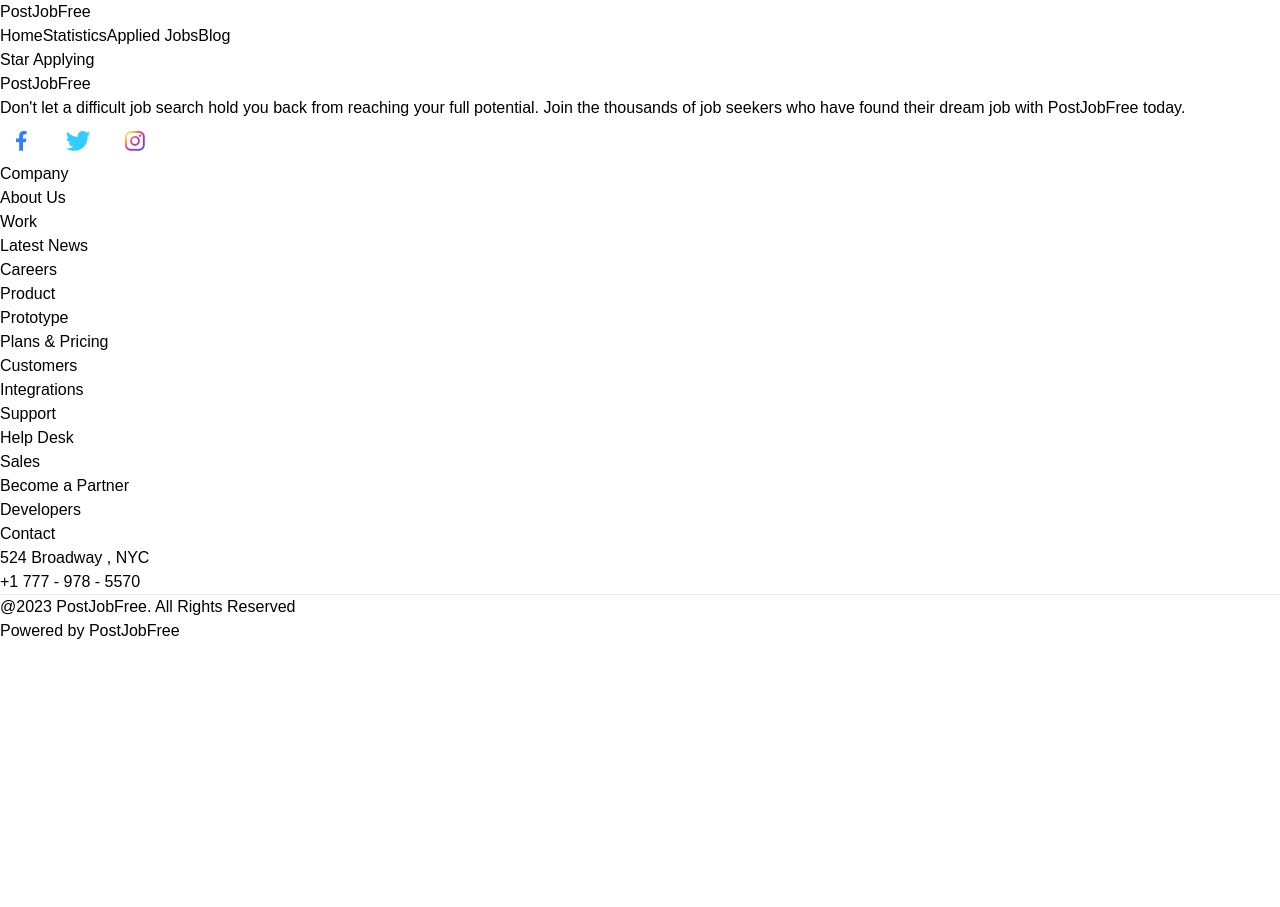
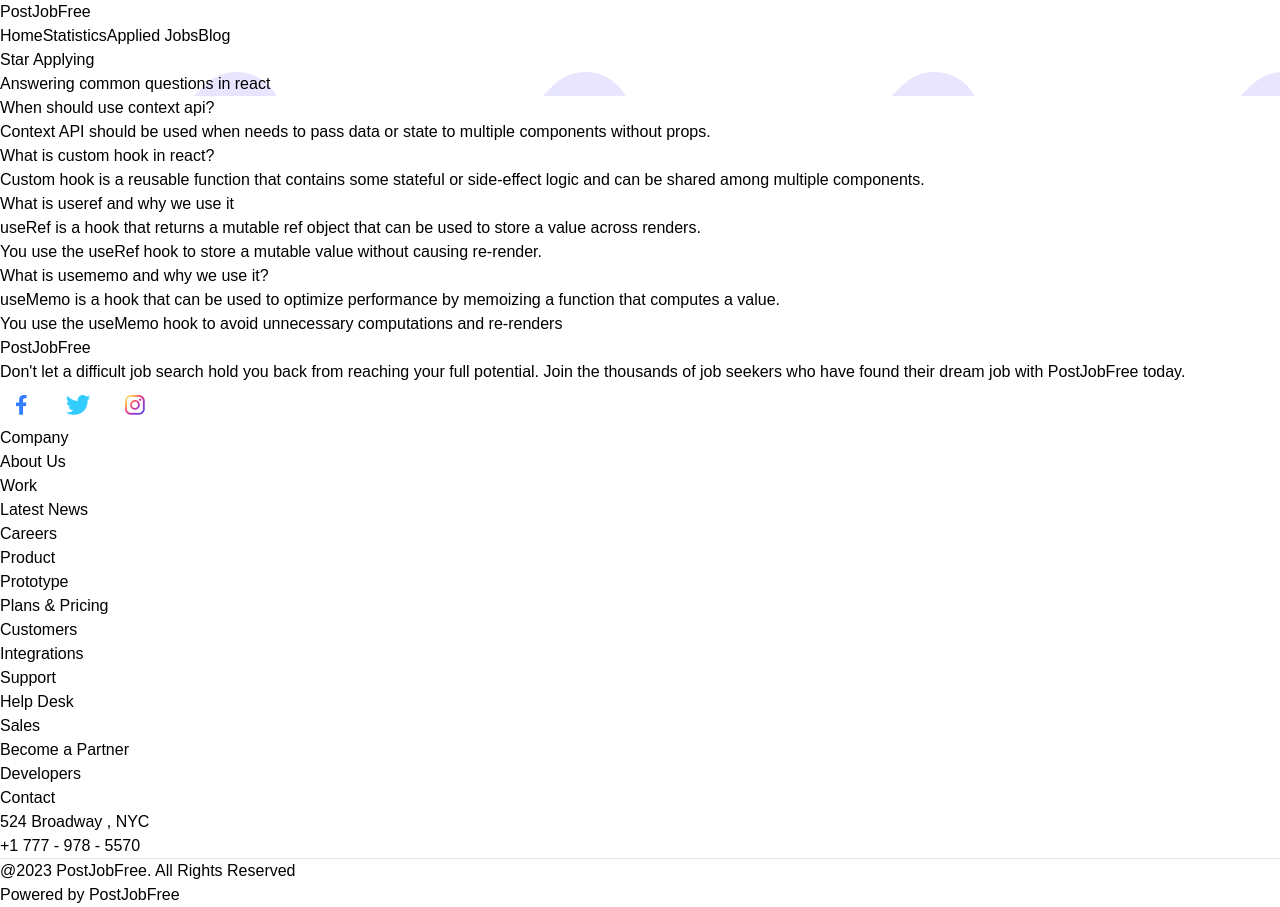
Before and after one commit to nayem-upo/post-job-free-project, a React (Vite) app: page /blog in a window 1280 px wide. Before the commit the page ends 800 px from the top, so only its background shows below. Built offline with nearby package versions, Linux system fonts and the light colour scheme.

Commit message:
all answer added

```diff
--- a/src/Components/Blog/Blog.jsx
+++ b/src/Components/Blog/Blog.jsx
@@ -1,4 +1,5 @@
 import React from "react";
+import ErrorPage from "../ErrorPage/ErrorPage";
 
 const Blog = () => {
   return (
@@ -7,9 +8,31 @@
         style={{
           backgroundImage: `url('../../../public/assets/All Images/Vector.png')`,
         }}
-        className="bg-left-bottom bg-no-repeat py-32 text-center mx-auto bg-[#F9F9FF]"
+        className="drop-shadow-xl bg-left-bottom bg-no-repeat py-32 text-center mx-auto bg-[#F9F9FF]"
       >
-        <h1 className="text-5xl font-bold"></h1>
+        <h1 className="text-5xl font-bold">Answering common questions in react</h1>
+      </div>
+
+
+      <div className="grid grid-cols-2 gap-8 my-20 mx-32">
+        <div className="border-4 rounded-2xl p-6 h-44 border-[#9775FF]">
+            <h1 className="text-2xl">When should use context api?</h1>
+            <p className="text-xl"><span className="text-[#9775FF] font-bold">Context API</span> should be used when needs to pass data or state to multiple components without props.</p>
+        </div>
+        <div className="border-4 rounded-2xl p-6 border-[#9775FF]">
+            <h1 className="text-2xl">What is custom hook in react?</h1>
+            <p className="text-xl"><span className="text-[#9775FF] font-bold">Custom hook</span> is a reusable function that contains some stateful or side-effect logic and can be shared among multiple components.</p>
+        </div>
+        <div className="border-4 rounded-2xl p-6 border-[#9775FF]">
+            <h1 className="text-2xl">What is useref and why we use it</h1>
+            <p className="text-xl"><span className="text-[#9775FF] font-bold">useRef</span> is a hook that returns a mutable ref object that can be used to store a value across renders.</p>
+            <p className="text-xl"> You use the useRef hook to store a mutable value without causing re-render.</p>
+        </div>
+        <div className="border-4 rounded-2xl p-6 border-[#9775FF]">
+            <h1 className="text-2xl">What is usememo and why we use it?</h1>
+            <p className="text-xl"><span className="text-[#9775FF] font-bold">useMemo</span> is a hook that can be used to optimize performance by memoizing a function that computes a value.</p>
+            <p className="text-xl">You use the useMemo hook to avoid unnecessary computations and re-renders</p>
+        </div>
       </div>
     </div>
   );
--- /dev/null
+++ b/src/Components/ErrorPage/ErrorPage.jsx
@@ -0,0 +1,11 @@
+import React from 'react';
+
+const ErrorPage = () => {
+    return (
+        <div>
+
+        </div>
+    );
+};
+
+export default ErrorPage;
```
